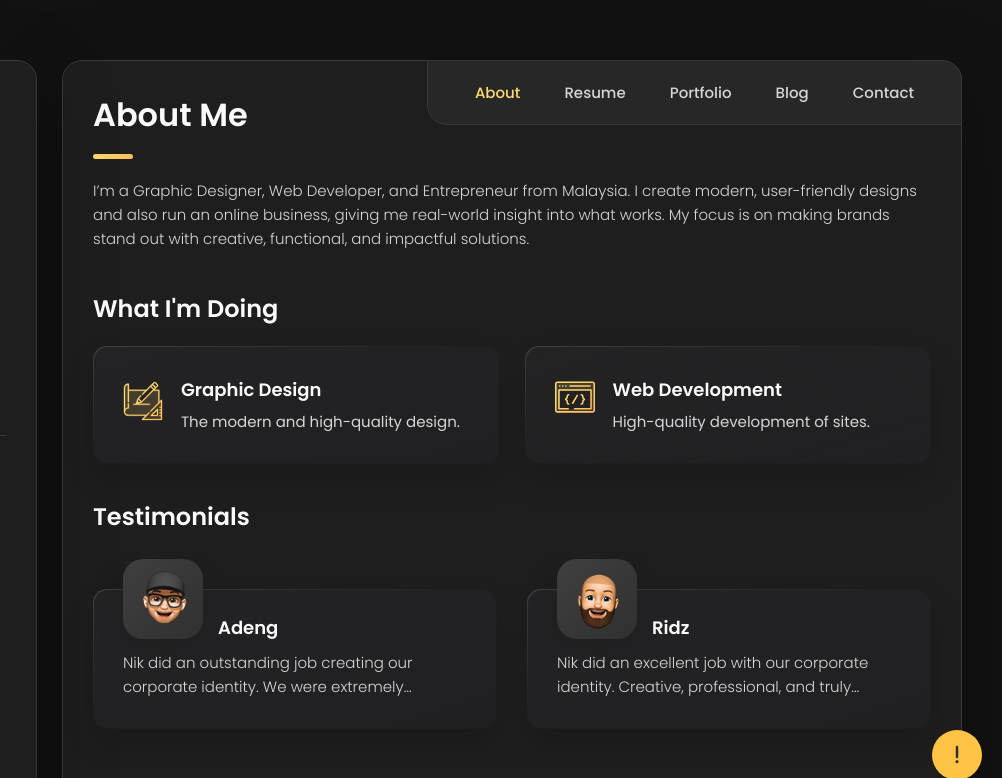
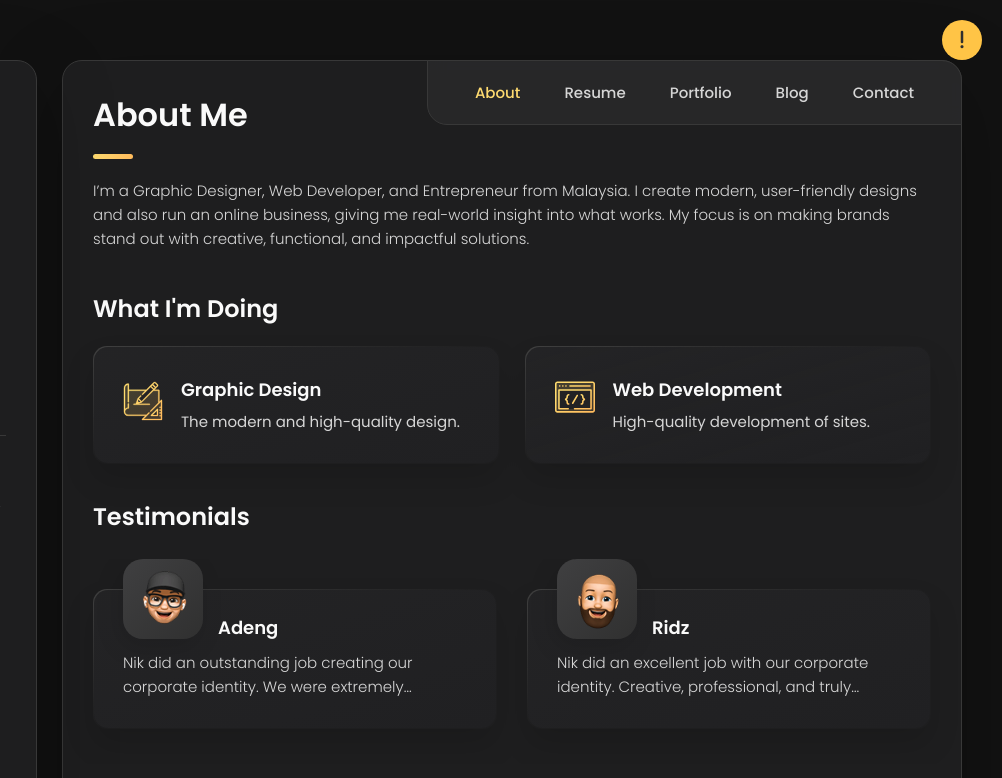
Before and after one commit to ipang02/my-portfolio, a plain HTML site: page index.html in a window 1280 px wide. Shown: the top 778 px of the page, 278-1280 px from the left. Drawn offline with nearby package versions, Linux system fonts and the light colour scheme.

Commit message:
update notice button

```diff
--- a/assets/css/style.css
+++ b/assets/css/style.css
@@ -2166,13 +2166,13 @@ textarea.form-input::-webkit-resizer {
 /* Floating button */
 .floating-btn {
   position: fixed;
-  bottom: 20px;
+  top: 20px;
   right: 20px;
   background-color: #ffc446;
   color: rgb(47, 47, 47);
   border: none;
-  width: 50px;          /* equal width and height */
-  height: 50px;
+  width: 40px;          /* equal width and height */
+  height: 40px;
   border-radius: 50%;   /* makes it perfectly circular */
   font-weight: 500;
   cursor: pointer;
@@ -2193,7 +2193,7 @@ textarea.form-input::-webkit-resizer {
 .floating-btn::after {
   content: "This website is still under development.";
   position: absolute;
-  bottom: 150%;
+  top: 120%;
   right: 0;
   background: #333;
   color: white;
```
